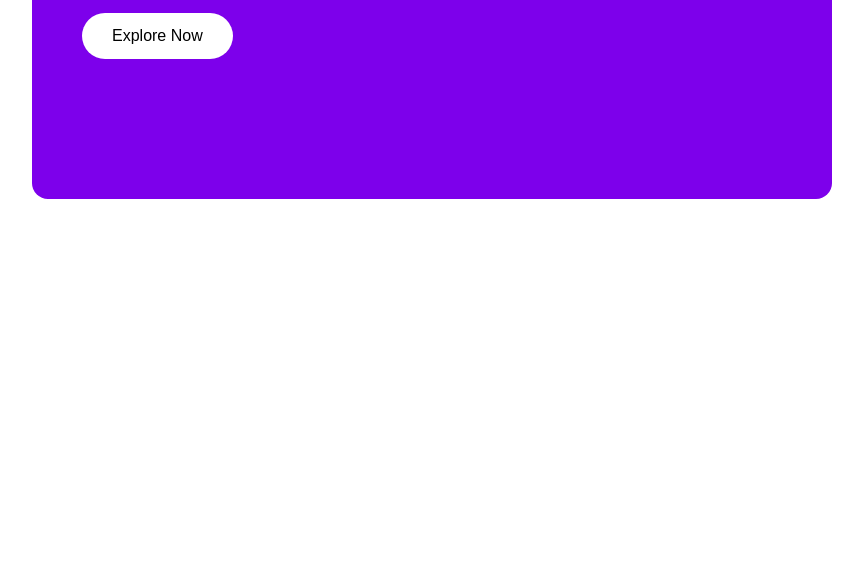
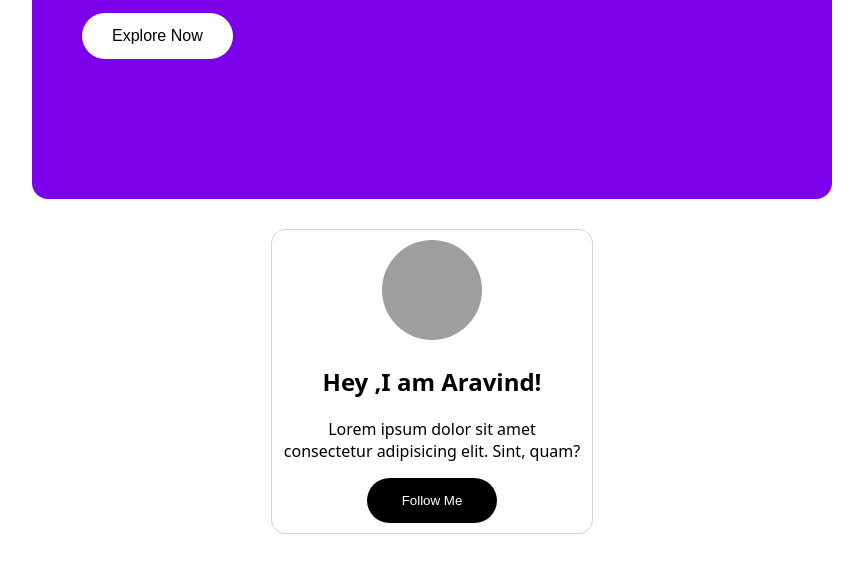
Before and after one commit to aravindsanalkumar/css-intro, a plain HTML site: page index.html in a window 1280 px wide. Shown: the part 699-1263 px from the top of the page, without its empty margins (208-1071 px from the left). Before the commit the page ends 918 px from the top, so only its background shows below. Drawn offline with Linux system fonts and the light colour scheme; grey boxes are pictures that could not be loaded.

Commit message:
profile card added

```diff
--- a/index.html
+++ b/index.html
@@ -19,5 +19,12 @@
         <button class="btn">Explore Now</button>
     </div>
 
+    <div class="profile">
+        <img src="https://source.unsplash.com/400x400/?man" alt="pic goes here"  class="user">
+        <h2>Hey ,I am Aravind!</h2>
+        <p>Lorem ipsum dolor sit amet consectetur adipisicing elit. Sint, quam?</p>
+        <button class="btn-dark">Follow Me</button>
+    </div>
+
 </body>
 </html>
--- a/style.css
+++ b/style.css
@@ -39,3 +39,24 @@ body{
     font-size: 16px;
 }
 /* =================================================== */
+.profile{
+    width:300px;
+    margin:30px auto;
+    text-align: center;
+    border: 1px solid lightgrey;
+    padding:10px;
+    border-radius: 14px;
+}
+
+.user{
+    border-radius: 50%;
+    height: 100px;
+}
+
+.btn-dark{
+    color:white;
+    background-color:black;
+    border:none;
+    padding:15px 35px;
+    border-radius: 50px;
+}
```
